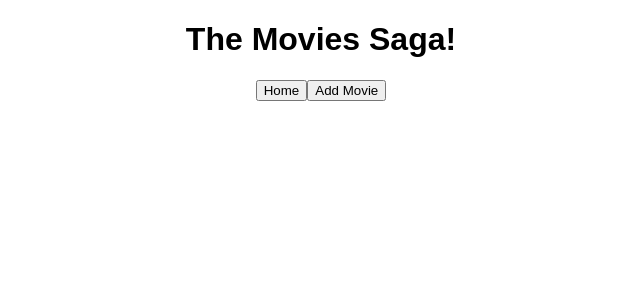
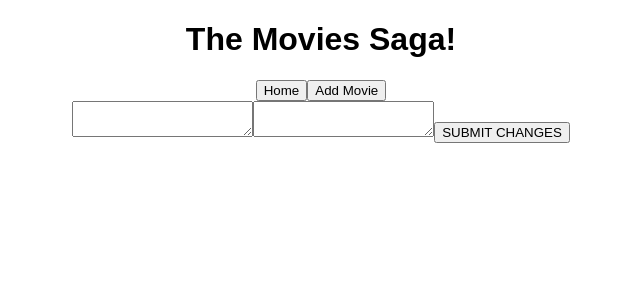
Before and after one commit to bencapp/weekend-movie-sagas, a React (Create React App) app: page /#/edit/1 in a window 1280 px wide. Shown: the top 300 px of the page, without its empty margins (319-959 px from the left). Built offline with nearby package versions, Linux system fonts and the light colour scheme; no server answers.

Commit message:
setup edit page

```diff
--- a/src/components/App/App.js
+++ b/src/components/App/App.js
@@ -4,6 +4,7 @@ import MovieList from "../MovieList/MovieList";
 import MovieDetails from "../MovieDetails/MovieDetails";
 import NavBar from "../NavBar/NavBar";
 import MovieForm from "../MovieForm/MovieForm";
+import EditMovie from "../EditMovie/EditMovie";
 
 function App() {
   return (
@@ -24,6 +25,11 @@ function App() {
         <Route path="/movie/:id" exact>
           <MovieDetails />
         </Route>
+
+        {/* Route for each movie edit page, passing id as a parameter */}
+        <Route path="/edit/:id" exact>
+          <EditMovie />
+        </Route>
       </Router>
     </div>
   );
--- /dev/null
+++ b/src/components/EditMovie/EditMovie.jsx
@@ -0,0 +1,54 @@
+import { useState, useEffect } from "react";
+import { useSelector, useDispatch } from "react-redux";
+import { useHistory, useParams } from "react-router-dom";
+
+// movie prop is the movie to edit
+function EditMovie() {
+  // id of movie to display
+  const { id } = useParams();
+
+  const dispatch = useDispatch();
+  const history = useHistory();
+
+  const [movieTitle, setMovieTitle] = useState();
+  const [movieDescription, setMovieDescription] = useState();
+
+  const movie = useSelector((store) => store.movieToDisplay);
+
+  // get individual movie from server based on ID
+  // include id as part of dependency array so that page will re-render
+  // on id change
+  useEffect(() => {
+    console.log("in useEffect");
+    dispatch({ type: "FETCH_MOVIE", payload: id });
+    setMovieTitle(movie.title);
+    setMovieDescription(movie.description);
+  }, [id]);
+
+  console.log("displaying movie:", movie);
+
+  const handleSubmit = () => {
+    dispatch({
+      type: "UPDATE_MOVIE",
+      payload: { id: id, title: movieTitle, description: movieDescription },
+    });
+  };
+
+  return (
+    <form onSubmit={handleSubmit}>
+      <textarea
+        defaultValue={movie.title}
+        value={movieTitle}
+        onChange={(event) => setMovieTitle(event.target.value)}
+      ></textarea>
+      <textarea
+        defaultValue={movie.description}
+        value={movieDescription}
+        onChange={(event) => setMovieDescription(event.target.value)}
+      ></textarea>
+      <button type="submit">SUBMIT CHANGES</button>
+    </form>
+  );
+}
+
+export default EditMovie;
--- a/src/components/MovieDetails/MovieDetails.jsx
+++ b/src/components/MovieDetails/MovieDetails.jsx
@@ -13,7 +13,6 @@ function MovieDetails() {
   // include id as part of dependency array so that page will re-render
   // on id change
   useEffect(() => {
-    console.log("changed movie details view");
     dispatch({ type: "FETCH_MOVIE", payload: id });
   }, [id]);
 
@@ -36,6 +35,7 @@ function MovieDetails() {
           movie.genres.map((genre, i) => <li key={i}>{genre}</li>)}
       </ul>
       <button onClick={() => history.push("/")}>Back To List</button>
+      <button onClick={() => history.push(`/edit/${id}`)}>EDIT MOVIE</button>
       <button onClick={handleDelete}>DELETE MOVIE</button>
     </>
   );
```
